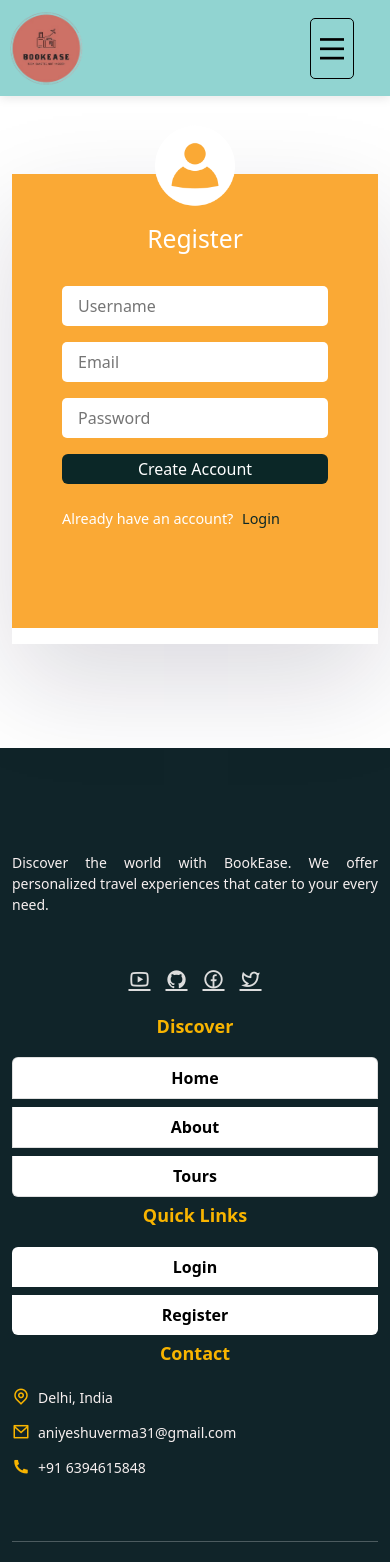
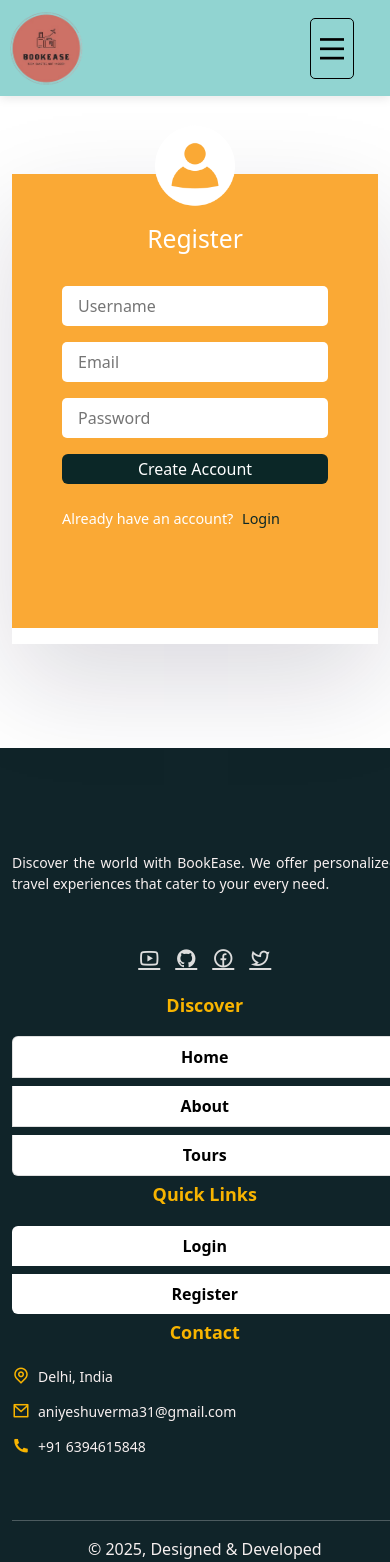
Before and after one commit to Aniyeshu-31/TravelBookingApplication, a React (Create React App) app in the folder frontend/: page /register in a window 390 px wide. Shown: the top 1562 px of the page. Built offline with nearby package versions, Linux system fonts and the light colour scheme; a web font is replaced by a local one.

Commit message:
updated Footer!!

```diff
--- a/frontend/src/components/Footer/footer.css
+++ b/frontend/src/components/Footer/footer.css
@@ -86,7 +86,7 @@
 /* Responsive Styles */
 @media (max-width: 768px) {
   .footer {
-    width: 100%;
+    width: 105%;
     left: 0;
     text-align: center;
   }
```
